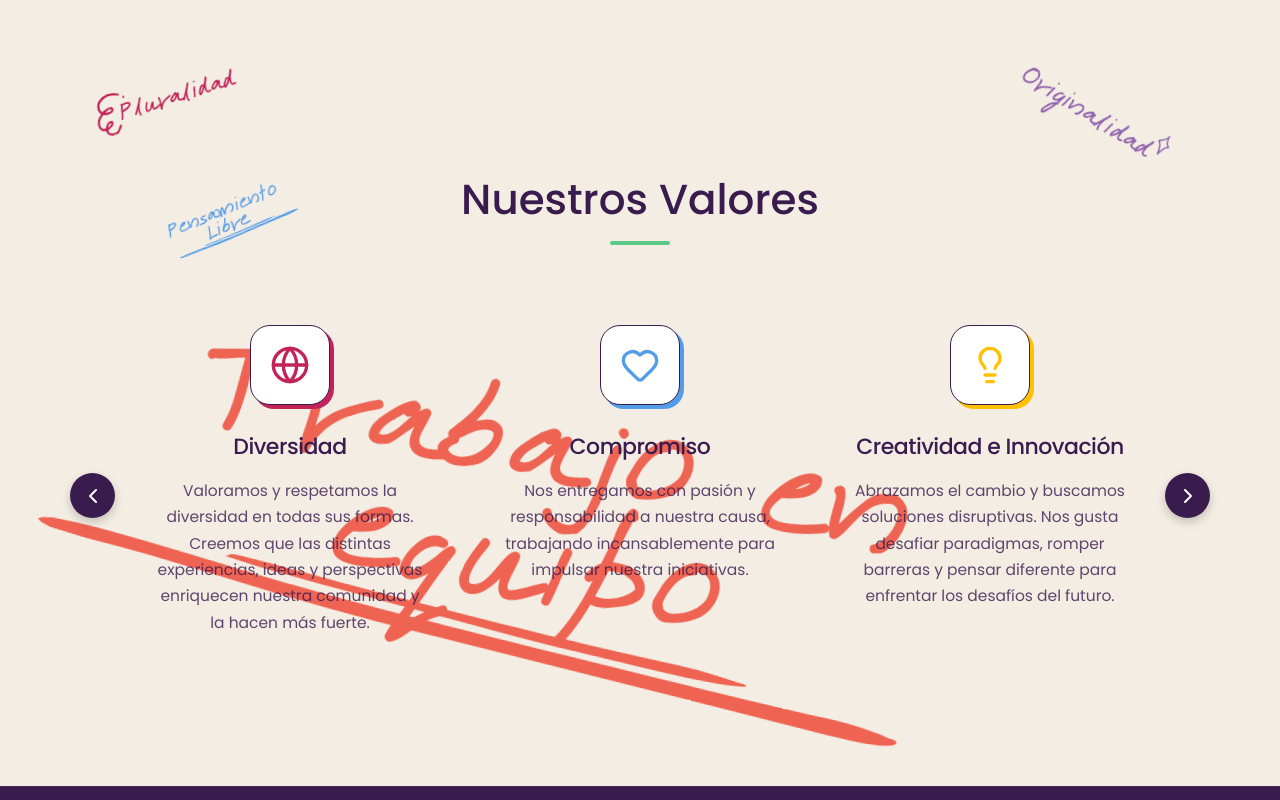
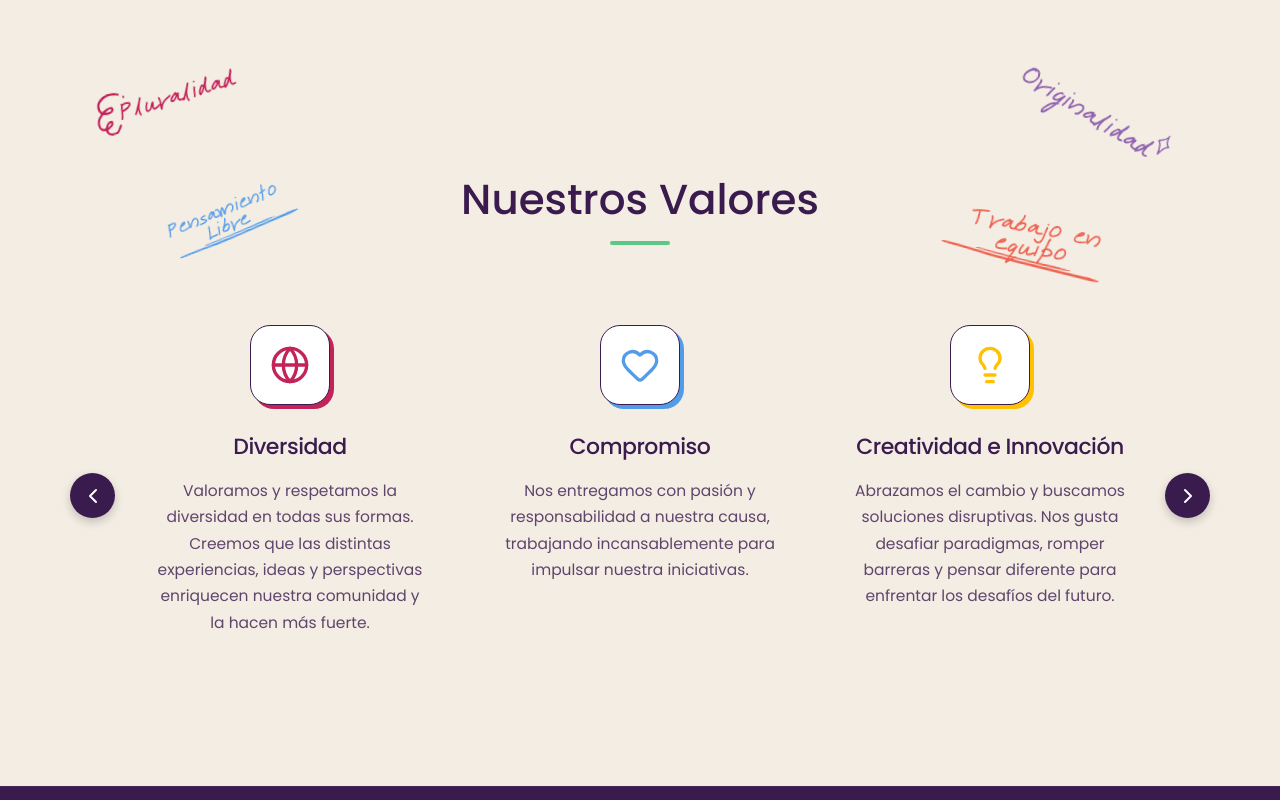
Before and after one commit to MrKat303/Hiveyoung-Website, a Next.js app: page /somos in a window 1280 px wide. Shown: the part 6800-7600 px from the top of the page. Built offline with nearby package versions, Linux system fonts and the light colour scheme.

Commit message:
mejoras SEO

```diff
--- a/app/(site)/somos/SomosClient.tsx
+++ b/app/(site)/somos/SomosClient.tsx
@@ -374,8 +374,8 @@
                         <Image
                             src="/images/Draws/Trabajo en Equipo.svg"
                             alt=""
-                            width={1920}
-                            height={960}
+                            width={220}
+                            height={110}
                             className="valor-annotation-img equipo reveal"
                         />
                     </div>
--- a/components/Navbar/Navbar.tsx
+++ b/components/Navbar/Navbar.tsx
@@ -203,7 +203,7 @@
                                             </a>
                                         </div>
                                         <div className="mobile-socials">
-                                            <a href="https://www.instagram.com/hiveyoung/" target="_blank" rel="noopener noreferrer">
+                                            <a href="https://www.instagram.com/hiveyoung.cl/" target="_blank" rel="noopener noreferrer">
                                                 <Instagram size={22} />
                                             </a>
                                             <a href="https://www.linkedin.com/company/hiveyoung/" target="_blank" rel="noopener noreferrer">
```
